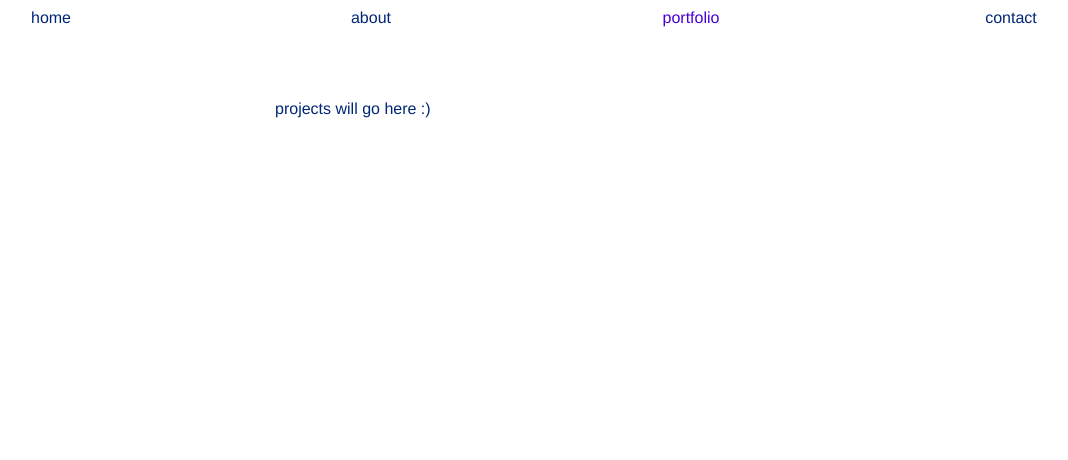
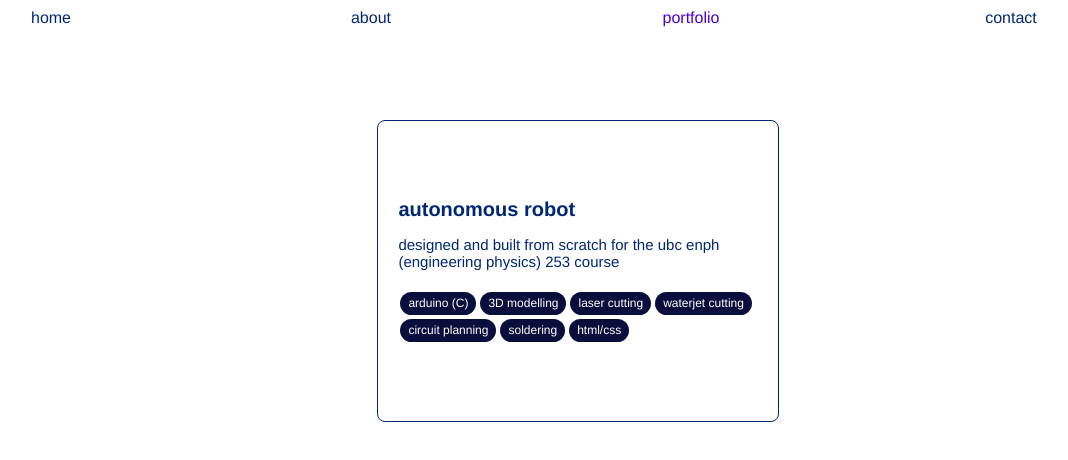
Before and after one commit to amberdonnelly/portfolio-site, a Gatsby site: page / in a window 1280 px wide. Both pictures are taken after a click on the button "portfolio". Shown: the whole page, without its empty margins (109-1177 px from the left). Built offline with nearby package versions, Linux system fonts and the light colour scheme; Gatsby itself is replaced by a stand-in of ours.

Commit message:
add project cards

```diff
--- a/src/components/PortfolioSection.js
+++ b/src/components/PortfolioSection.js
@@ -1,13 +1,55 @@
 import * as React from "react"
-import { Container } from "react-bootstrap"
+import { Container, Col, Button } from "react-bootstrap"
 
 // styles
 import '../scss/sections.scss';
 
+// images
+import RobotImg from "../images/robot.png"
+
+// data
+import * as projects from '../utils/projects.js'
+
+// constants
+const image_map  = {
+    'robot': RobotImg,
+}
+
+// components
+function Card(props) {
+    const { project } = props;
+    return(
+      <a className="card" target="_blank" rel="noreferrer" href={project.link}>
+        <div className="card__body">
+            <p className="card__title">{project.title}</p>
+            <p className="card__description">{project.description}</p>
+            <div className="card__skills">
+                {project.skills.map( (skill) => {
+                    return(
+                        <div className="card__skills-badge">{skill}</div>
+                    )
+                })}
+            </div>
+        </div>
+        <div className="card__media">
+            <img className="card__media-img" src={image_map[project.image]} />
+        </div>
+      </a>
+    )
+}
+
 const PortfolioSection = () => {
     return (
         <Container className="portfolio">
-            <p>projects will go here :)</p>
+            <Container className="projects">
+                {projects.PROJECTS.map( (project) => {
+                    return(
+                        <Col className="projects__col">
+                            <Card project={project} />
+                        </Col>
+                    )
+                })}
+            </Container>
         </Container>
     )
 }
--- a/src/scss/sections.scss
+++ b/src/scss/sections.scss
@@ -1,7 +1,7 @@
 @import "global";
 
 .section-page {
-    padding: 100px 30%;
+    padding: 100px 20% 200px 20%;
     height: 100%;
     .title {
         text-align: center;
@@ -11,6 +11,75 @@
     }
 }
 
-.about .portfolio {
+.about {
     height: 100%;
 }
+
+.portfolio {
+    height: 100%;
+    .projects {
+        height: 100%;
+        width: 100%;
+        display: flex;
+        flex-direction: row;
+        justify-content: center;
+        flex-wrap: wrap;
+        &__col {
+            width: 40%;
+            margin: 20px 50px;
+        }
+    }
+    .card {
+        height: 300px;
+        width: 400px;
+        border: 1px solid $color-mediumblue;
+        border-radius: 8px;
+        display: grid;
+        align-content: center;
+        &:hover {
+            border: 1px solid $color-brightpurple;
+            cursor: pointer;
+            .card__body {
+                display: none;
+            }
+            .card__media {
+                display: flex;
+            }
+        }
+        &__body {
+            padding: 20px;
+        }
+        &__title {
+            font-weight: bold;
+            font-size: 20px;
+        }
+        &__description {
+            font-size: 15px;
+            margin: 15px 0 20px 0;
+        }
+        &__skills {
+            &-badge {
+                display: inline-flex;
+                height: 15px;
+                border-radius: 14px;
+                margin: 2px;
+                padding: 4px 8px;
+                background-color: $color-darkblue;
+                color: white;
+                font-size: 12px;
+            }
+        }
+        &__media {
+            display: none;
+            justify-content: center;
+            align-items: center;
+            overflow: hidden;
+            border-radius: 8px;
+            &-img {
+                flex-shrink: 0;
+                height: 100%;
+                width: auto;
+            }
+        }
+    }
+}
--- /dev/null
+++ b/src/utils/projects.js
@@ -0,0 +1,47 @@
+export const PROJECTS = [
+    {
+        'title': 'autonomous robot',
+        'description': 'designed and built from scratch for the ubc enph (engineering physics) 253 course',
+        'skills': [
+            'arduino (C)',
+            '3D modelling',
+            'laser cutting',
+            'waterjet cutting',
+            'circuit planning',
+            'soldering',
+            'html/css',
+        ],
+        'image': 'robot',
+        'link': 'https://channel4robotteam.github.io/index.html'
+    },
+    // {
+    //     'title': 'autonomous robot',
+    //     'description': 'designed and built from scratch for the ubc enph (engineering physics) 253 course',
+    //     'skills': [
+    //         'arduino (C)',
+    //         '3D modelling',
+    //         'laser cutting',
+    //         'waterjet cutting',
+    //         'circuit planning',
+    //         'soldering',
+    //         'html/css',
+    //     ],
+    //     'image': 'robot',
+    //     'link': 'https://channel4robotteam.github.io/index.html'
+    // },
+    // {
+    //     'title': 'autonomous robot',
+    //     'description': 'designed and built from scratch for the ubc enph (engineering physics) 253 course',
+    //     'skills': [
+    //         'arduino (C)',
+    //         '3D modelling',
+    //         'laser cutting',
+    //         'waterjet cutting',
+    //         'circuit planning',
+    //         'soldering',
+    //         'html/css',
+    //     ],
+    //     'image': 'robot',
+    //     'link': 'https://channel4robotteam.github.io/index.html'
+    // }
+]
```
Also changed, not shown: src/components/menu.js (deleted, +0 -32 lines), src/images/robot.png (added).
